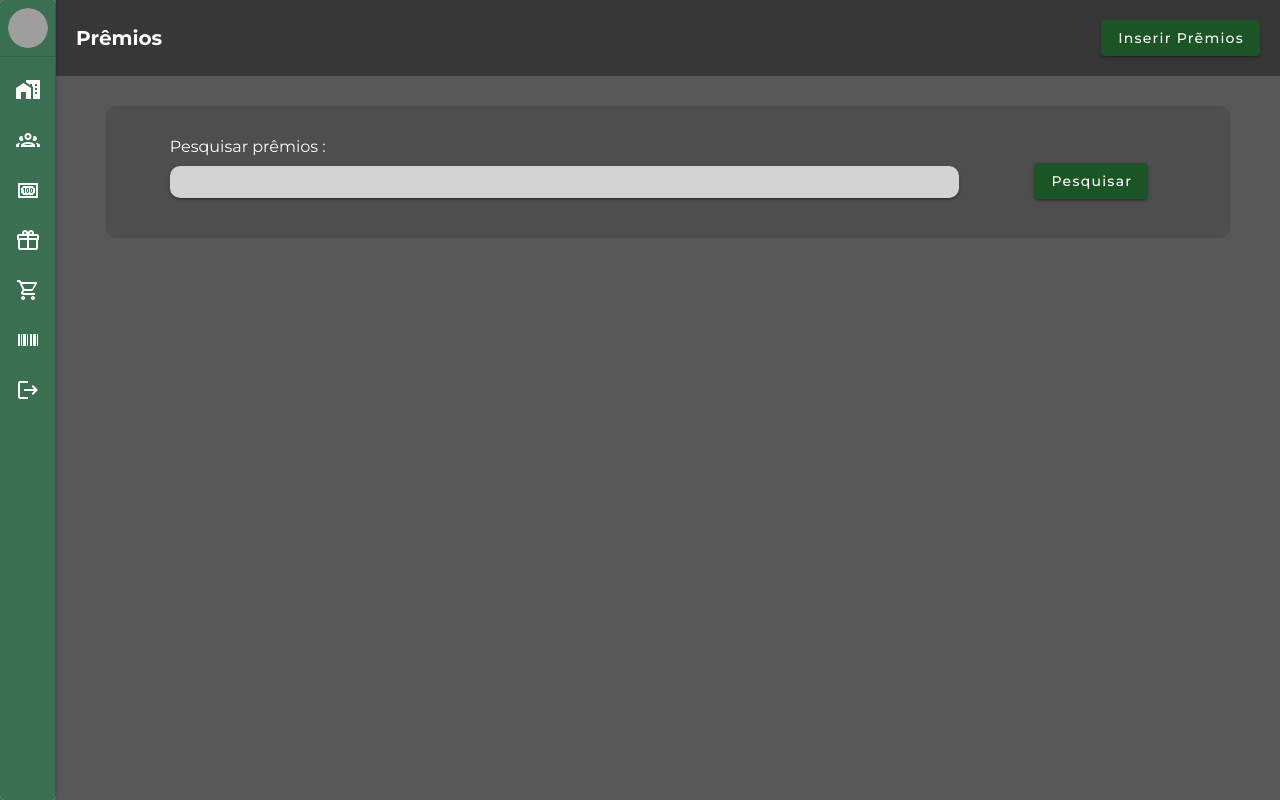
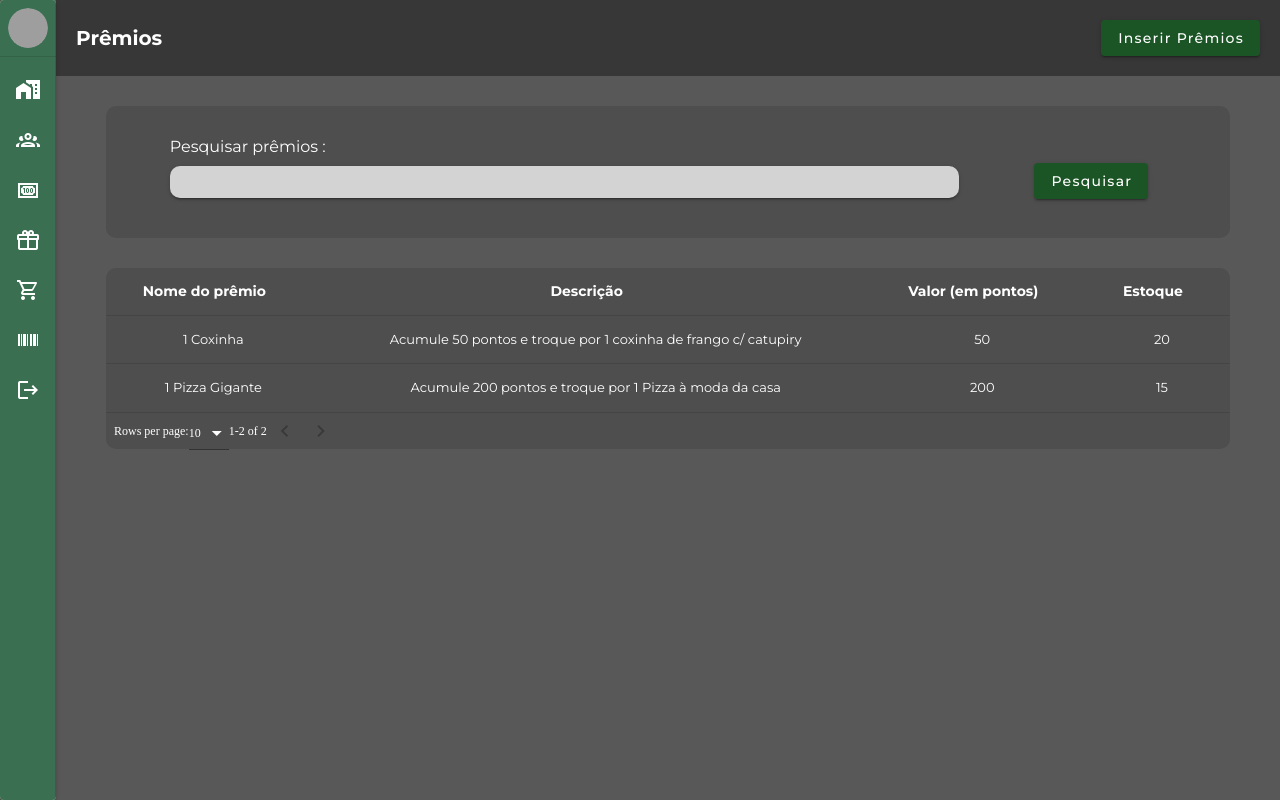
Before and after one commit to bssilva/tcc-front, a Vue app: page /premios in a window 1280 px wide. Built offline with nearby package versions, Linux system fonts and the light colour scheme; grey boxes are pictures that could not be loaded.

Commit message:
Inserindo componente de tabela no componente de premios, e editando css da tabela

```diff
--- a/src/template/components_generics/find/Find.scss
+++ b/src/template/components_generics/find/Find.scss
@@ -11,11 +11,12 @@
     .v-label {
       font-family: "montserrat";
       color: #fff;
+      font-size: 16px;
     }
     .v-text-field {
       margin-top: 10px;
       .v-input__control {
-        min-height: 25px;
+        min-height: 20px !important;
         .v-input__slot {
           border-radius: 10px;
           background-color: #d3d3d3;
@@ -24,8 +25,9 @@
       .v-text-field__details {
         display: none;
       }
-      #input-37 {
-        font-family: "montserrat";
+      input {
+        font-family: "montserrat" !important;
+        font-size: 14px;
       }
     }
   }
--- a/src/template/components_generics/table/Table.scss
+++ b/src/template/components_generics/table/Table.scss
@@ -3,6 +3,9 @@
   border-radius: 10px;
   background-color: #3737374d !important;
   color: #fff;
+  span {
+    font-family: "montserrat" !important;
+  }
   .v-data-table-header {
     span {
       font-weight: bold;
@@ -11,6 +14,8 @@
   }
   .text-start {
     color: #fff !important;
+    font-family: "montserrat" !important;
+    font-size: 13px !important;
     text-align: center;
   }
   .v-select__slot {
--- a/src/template/views/prizes/Prizes.js
+++ b/src/template/views/prizes/Prizes.js
@@ -1,3 +1,8 @@
+import { PrizesModelTable } from "./_models/PrizesModelTable";
+
 export default {
   name: "Prizes",
+  data: () => ({
+    PrizesModelTable,
+  }),
 };
--- a/src/template/views/prizes/Prizes.vue
+++ b/src/template/views/prizes/Prizes.vue
@@ -1,7 +1,11 @@
 <template>
   <div id="prize">
-    <Header :title="'Prêmios'" :nameButton="'Inserir prẽmios'" />
+    <Header :title="'Prêmios'" :nameButton="'Inserir prêmios'" />
     <Find :label="'Pesquisar prêmios :'" />
+    <Table
+      :headers="PrizesModelTable.headers"
+      :items="PrizesModelTable.items"
+    />
   </div>
 </template>
 
--- /dev/null
+++ b/src/template/views/prizes/_models/PrizesModelTable.js
@@ -0,0 +1,23 @@
+export const PrizesModelTable = {
+  headers: [
+    { text: "Nome do prêmio", value: "prizeName" },
+    { text: "Descrição", value: "description" },
+    { text: "Valor (em pontos)", value: "value" },
+    { text: "Estoque", value: "inventory" },
+  ],
+  items: [
+    {
+      prizeName: "1 Coxinha",
+      description:
+        "Acumule 50 pontos e troque por 1 coxinha de frango c/ catupiry",
+      value: 50.0,
+      inventory: 20,
+    },
+    {
+      prizeName: "1 Pizza Gigante",
+      description: "Acumule 200 pontos e troque por 1 Pizza à moda da casa",
+      value: 200.0,
+      inventory: 15,
+    },
+  ],
+};
```
